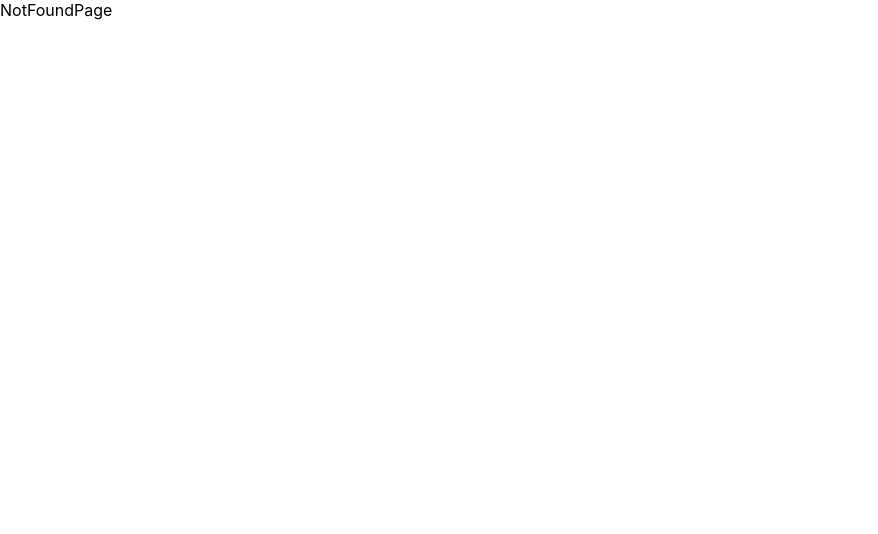
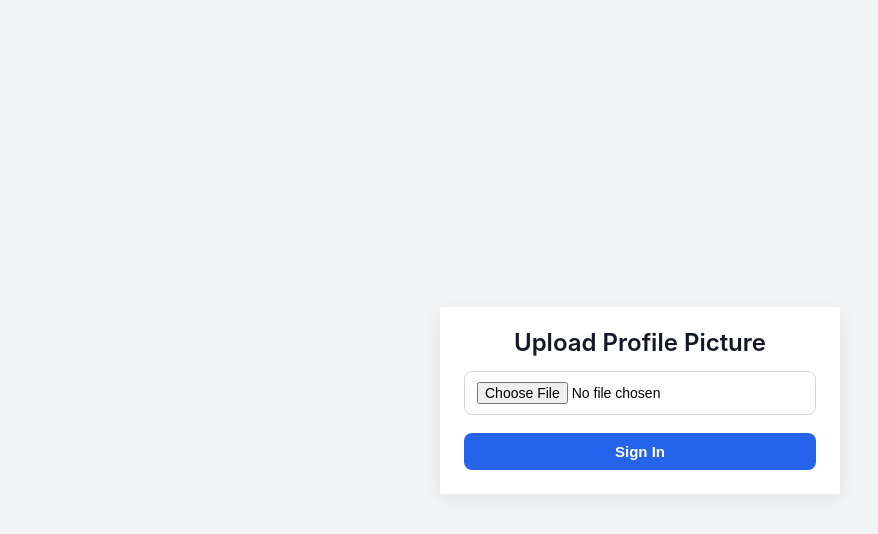
Before and after one commit to Manasseh-Ankrah/react-starter-project, a React (Create React App) app: page /profile in a window 1280 px wide. Shown: the top 534 px of the page, without its empty margins (0-878 px from the left). Built offline with nearby package versions, Linux system fonts and the light colour scheme.

Commit message:
Added Profile Image Upload

```diff
--- a/src/App.js
+++ b/src/App.js
@@ -8,8 +8,14 @@ import AdminDashboard from "./pages/AdminDashboard";
 import PrivateRoute from "./components/PrivateRoute";
 import NotFoundPage from "./pages/NotFoundPage";
 import CustomerDashboard from "./pages/CustomerDashboard";
+import ProfileUploadPage from "./pages/ProfileUploadPage";
 
 function App() {
+  // const pages = {
+  //   admin: <AdminDashboard />,
+  //   customer: <CustomerDashboard />,
+  // };
+
   return (
     <>
       <ToastContainer position='top-right' />
@@ -17,7 +23,7 @@ function App() {
         <Route path='/' element={<SigninPage />} />
         <Route path='/signup' element={<SignupPage />} />
         <Route path='/customer-dashboard' element={<CustomerDashboard />} />
-        {/* <Route path='/dashboard' element={<AdminDashboard />} /> */}
+        <Route path='/profile' element={<ProfileUploadPage />} />
 
         <Route
           path='/dashboard'
--- a/src/pages/AdminDashboard.jsx
+++ b/src/pages/AdminDashboard.jsx
@@ -3,7 +3,7 @@ import { useNavigate } from "react-router-dom";
 
 const AdminDashboard = () => {
   // const token = localStorage.getItem("token-new");
-  const token = JSON.parse(localStorage.getItem("token-new"));
+  // const token = JSON.parse(localStorage.getItem("token-new"));
   // console.log(token); // full object
 
   // const navigate = useNavigate();
--- /dev/null
+++ b/src/pages/ProfileUploadPage.jsx
@@ -0,0 +1,80 @@
+import React, { useState } from "react";
+import "../styles/SignupPage.css";
+import axios from "axios";
+import { toast } from "react-toastify";
+import { useNavigate } from "react-router-dom";
+
+const ProfileUploadPage = () => {
+  const navigate = useNavigate();
+  const [file, setFile] = useState(null);
+  const [name, setName] = useState("");
+
+  // Second approach
+  // const [firstName, setFirstName] = useState("Hello");
+
+  const handleUpload = async (e) => {
+    e.preventDefault();
+    const formData = new FormData();
+    formData.append("profile", file);
+    formData.append("firstname", name);
+
+    try {
+      const res = await axios
+        .put("http://localhost:8080/api/v1/auth/1", formData, {
+          headers: {
+            "Content-Type": "multipart/form-data",
+          },
+          Authorization:
+            "Bearer eyJhbGciOiJIUzI1NiJ9.eyJzdWIiOiJ0ZXN0QGdtYWlsLmNvbSIsImlhdCI6MTc1ODk3MzY3NSwiZXhwIjoxNzU5MDYwMDc1fQ.qIoLKYmsag64yLaAjEx3emGJs7qyJAc3BE3L6vwUO34",
+        })
+        .then(function (response) {
+          console.log("Successful =>> ", response.data);
+          toast.success(response.data.message);
+        })
+        .catch(function (error) {
+          toast.error(error.response.data.messages[0]);
+        });
+    } catch (error) {
+      console.log(error);
+    }
+  };
+
+  // const handleChange = (e) => {
+  //   setFormData({
+  //     ...formData,
+  //     [e.target.name]: e.target.value,
+  //   });
+  // };
+
+  const handleFileChange = (e) => {
+    e.preventDefault();
+    console.log("====================================");
+    console.log("File selected:", e.target.files[0]);
+    console.log("====================================");
+
+    const selectedFile = e.target.files[0];
+    setFile(selectedFile);
+  };
+
+  return (
+    <div className='signup-container'>
+      <div className='signup-form'>
+        <h2 className='signup-title'>Upload Profile Picture</h2>
+
+        <input
+          type='file'
+          accept='image/*'
+          onChange={handleFileChange}
+          className='input'
+          required
+        />
+
+        <button type='submit' className='btn' onClick={handleUpload}>
+          Sign In
+        </button>
+      </div>
+    </div>
+  );
+};
+
+export default ProfileUploadPage;
--- a/src/pages/SigninPage.jsx
+++ b/src/pages/SigninPage.jsx
@@ -15,14 +15,13 @@ const SigninPage = () => {
 
   const handleSubmit = async (e) => {
     e.preventDefault();
-    console.log("Form submitted:", formData);
+    // console.log("Form submitted:", formData);
 
     try {
       const res = await axios
         .post("http://localhost:8080/api/v1/auth/login", formData)
         .then(function (response) {
           // console.log("Successful =>> ", response.data.message);
-          // const token = localStorage.setItem("token-new", response.data);
           localStorage.setItem("token-new", JSON.stringify(response.data));
 
           toast.success(response.data.message);
@@ -42,7 +41,6 @@ const SigninPage = () => {
       ...formData,
       [e.target.name]: e.target.value,
     });
-    console.log("Form submitted:", formData);
   };
 
   return (
```
